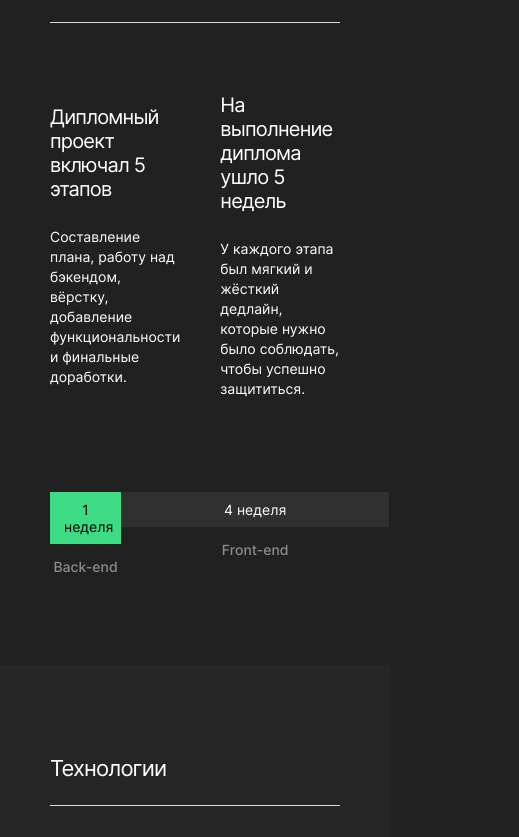
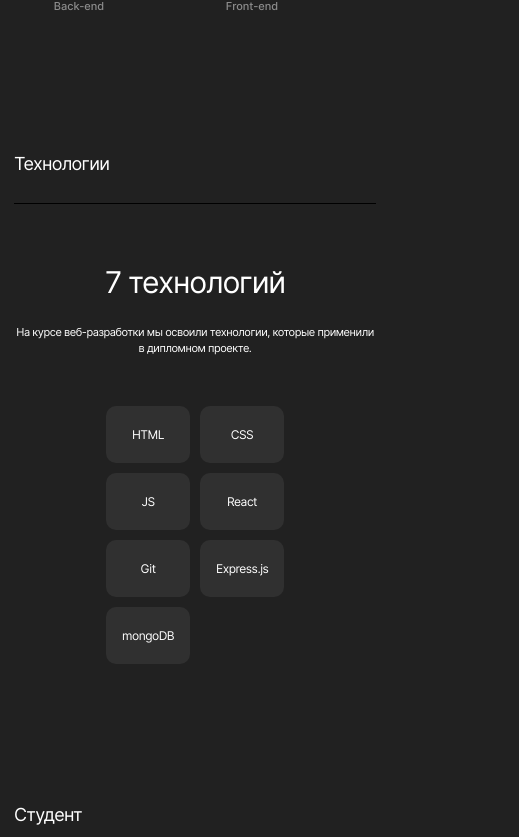
Before and after one commit to Vovkasquid/movies-explorer-frontend, a React (Create React App) app: page / in a window 390 px wide. Shown: the part 1160-1997 px from the top of the page, 519 px wide, since content can reach past the window. Built offline with nearby package versions, Linux system fonts and the light colour scheme.

Commit message:
feat: адаптировать промежуток между 320 и 768px

```diff
--- a/src/components/AboutMe/AboutMe.css
+++ b/src/components/AboutMe/AboutMe.css
@@ -110,12 +110,15 @@
     margin: 0 0 87px 0;
   }
   .about-me__photo {
-    width: 255px;
-    height: 307px;
+    width: 33.2vw;
+    height: 39.97vw;
+  }
+  .about-me__info-container {
+    margin-right: 20px;
   }
 }
 
-@media (max-width: 320px) {
+@media (max-width: 500px) {
   .about-me {
     padding: 70px 14px 69px 14px;
   }
--- a/src/components/AboutProject/AboutProject.css
+++ b/src/components/AboutProject/AboutProject.css
@@ -102,7 +102,7 @@
   }
 }
 
-@media (max-width: 320px) {
+@media (max-width: 500px) {
   .about-project {
     padding: 70px 18px;
   }
--- a/src/components/Footer/Footer.css
+++ b/src/components/Footer/Footer.css
@@ -63,7 +63,7 @@
   }
 }
 
-@media (max-width: 320px) {
+@media (max-width: 500px) {
   .footer {
     padding: 79px 10px 10px 10px;
   }
--- a/src/components/Header/Header.css
+++ b/src/components/Header/Header.css
@@ -91,7 +91,7 @@
   }
 }
 
-@media (max-width: 320px) {
+@media (max-width: 500px) {
   .header {
     padding: 18px 14px 32px 14px;
   }
--- a/src/components/NavTab/NavTab.css
+++ b/src/components/NavTab/NavTab.css
@@ -19,7 +19,7 @@
   box-sizing: border-box;
 }
 
-@media (max-width: 320px) {
+@media (max-width: 500px) {
   .navtab {
     gap: 6px;
     margin-bottom: 17px;
--- a/src/components/Portfolio/Portfolio.css
+++ b/src/components/Portfolio/Portfolio.css
@@ -81,7 +81,7 @@
   }
 }
 
-@media (max-width: 320px) {
+@media (max-width: 500px) {
   .portfolio {
     padding: 0 14px 70px 14px;
   }
--- a/src/components/Promo/Promo.css
+++ b/src/components/Promo/Promo.css
@@ -29,7 +29,7 @@
   }
 }
 
-@media (max-width: 320px) {
+@media (max-width: 500px) {
   .promo {
     max-width: 91.25vw;
   }
--- a/src/components/Techs/Techs.css
+++ b/src/components/Techs/Techs.css
@@ -93,9 +93,12 @@
     font-size: 12px;
     line-height: 15px;
   }
+  .techs__techs-list {
+    flex-wrap: wrap;
+  }
 }
 
-@media (max-width: 320px) {
+@media (max-width: 500px) {
   .techs {
     padding: 60px 14px 70px 14px;
     background: hsla(0, 0%, 13%, 1);
```
